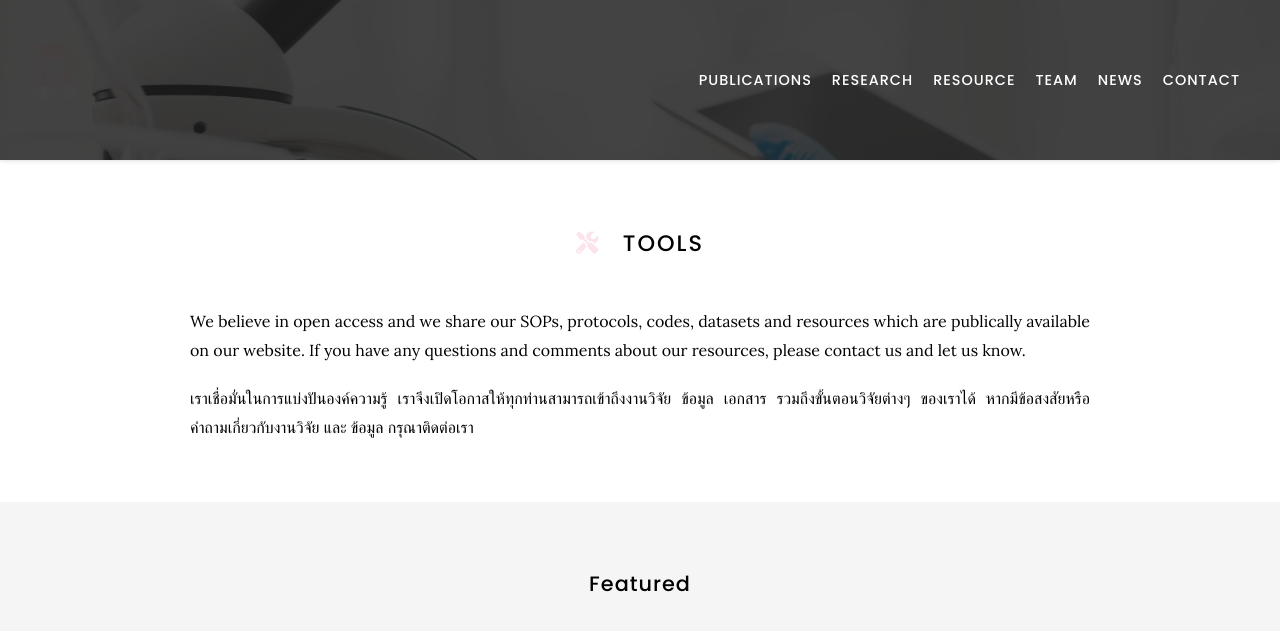
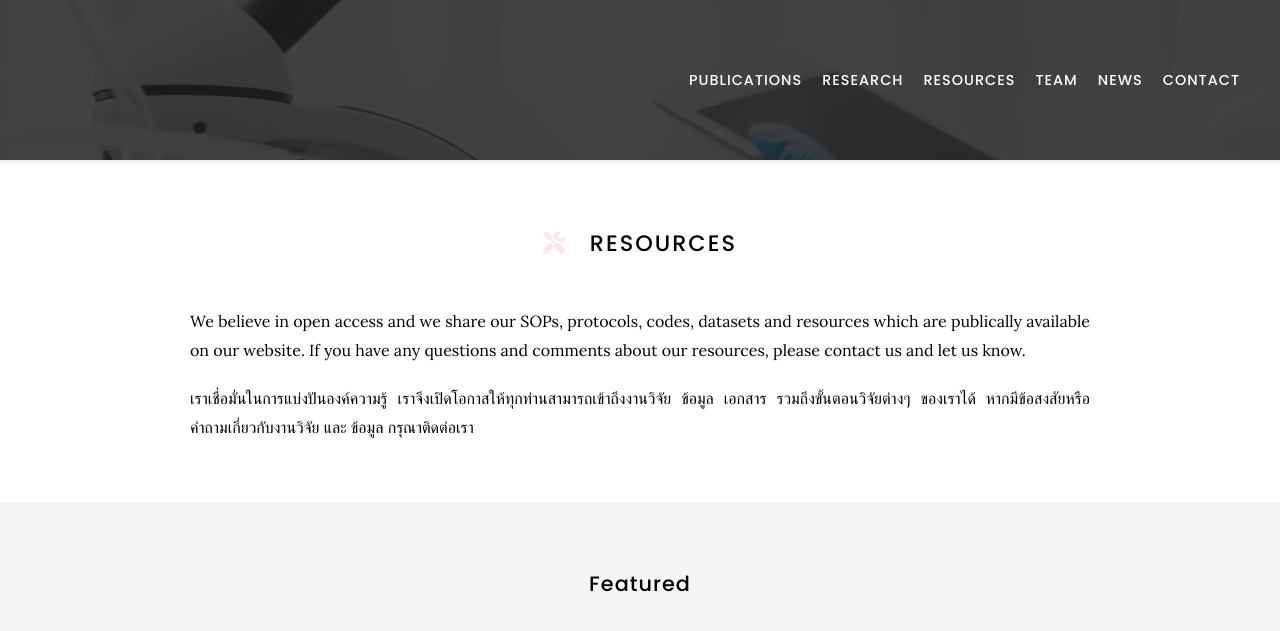
Before and after one commit to natpombubpa-lab/natpombubpa-lab.github.io, a Jekyll site: the page built from resources/index.md, in a window 1280 px wide and 900 px high, cut to the strip 0-643 px from the top of the window. Shown: the top 631 px of the strip. Built offline with Jekyll 4.4.1, drawn with Linux system fonts in a browser that asks for light colours; nearby versions of some CDN libraries.

Commit message:
Update index.md

```diff
--- a/resources/index.md
+++ b/resources/index.md
@@ -1,5 +1,5 @@
 ---
-title: Resource
+title: Resources
 nav:
   order: 2
   tooltip: Protocols, datasets, and more
@@ -9,7 +9,7 @@
   - /apps
 ---
 
-# <i class="fas fa-tools"></i>Tools
+# <i class="fas fa-tools"></i>Resources
 
 We believe in open access and we share our SOPs, protocols, codes, datasets and resources which are publically available on our website. If you have any questions and comments about our resources, please contact us and let us know.
 
```
